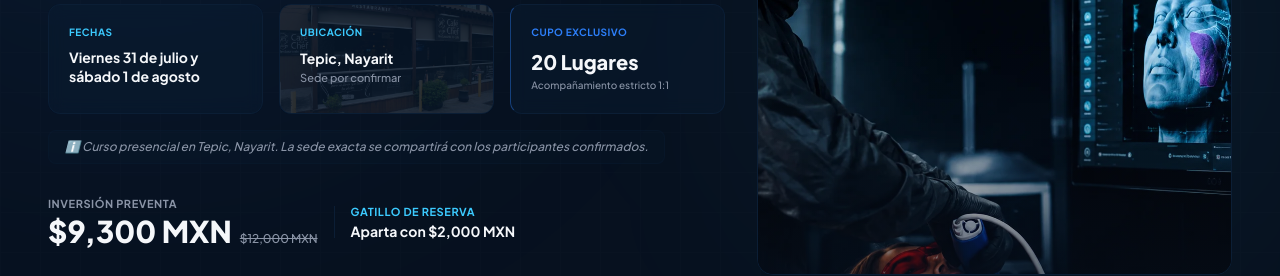
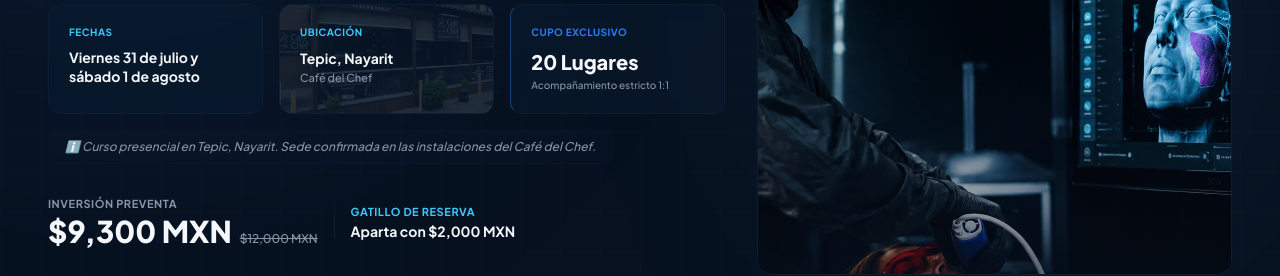
Before and after one commit to cursosdigital360-dot/cursosweb, a Next.js app: page /curso-flujo-digital in a window 1280 px wide. Shown: the part 469-745 px from the top of the page. Built offline with nearby package versions, Linux system fonts and the light colour scheme.

Commit message:
feat: add curso flujo digitals

```diff
--- a/components/sections/curso-flujo-digital/CursoFlujoFAQ.tsx
+++ b/components/sections/curso-flujo-digital/CursoFlujoFAQ.tsx
@@ -13,10 +13,10 @@ export function CursoFlujoFAQ() {
       question: "¿Necesito experiencia previa en Exocad?",
       answer: "No necesariamente. El curso está diseñado para ayudarte a entender el flujo de trabajo paso a paso, con práctica guiada."
     },
-    {
-      question: "¿El curso es presencial?",
-      answer: "Sí. Es un curso presencial intensivo en Tepic, Nayarit."
-    },
+   {
+    question: "¿El curso es presencial?",
+    answer: "Sí. Es un curso presencial intensivo en Tepic, Nayarit, con sede confirmada en el Café del Chef."
+  },
     {
       question: "¿Cuántos lugares hay disponibles?",
       answer: "El cupo está limitado a 20 participantes para asegurar una práctica real 1 a 1."
--- a/components/sections/curso-flujo-digital/CursoFlujoHero.tsx
+++ b/components/sections/curso-flujo-digital/CursoFlujoHero.tsx
@@ -6,9 +6,9 @@ export function CursoFlujoHero() {
   const { meta, info, ctas, assets } = cursoFlujoDigitalConfig;
 
   // Forzar visualización de dirección según requerimiento estricto de sede por confirmar
-  const ciudadDisplay = "Tepic, Nayarit";
-  const sedeDisplay = "Sede por confirmar";
-  const textoUbicacionInfo = "Curso presencial en Tepic, Nayarit. La sede exacta se compartirá con los participantes confirmados.";
+ const ciudadDisplay = "Tepic, Nayarit";
+  const sedeDisplay = "Café del Chef";
+  const textoUbicacionInfo = "Curso presencial en Tepic, Nayarit. Sede confirmada en las instalaciones del Café del Chef.";
 
   return (
     <section id="inicio" className="relative min-h-[calc(100vh-80px)] w-full overflow-hidden bg-[#07111F] py-16 lg:py-24 flex items-center">
--- a/components/ui/PromoPopup.tsx
+++ b/components/ui/PromoPopup.tsx
@@ -107,12 +107,12 @@ export function PromoPopup() {
 
           {/* Detalles Técnicos (Dashboard Style) */}
           <div className="rounded-2xl bg-[#0B1E35]/60 border border-[#0B1E35] p-5 mb-8 space-y-3">
-            {[
-              { icon: "📅", text: fechaDisplay },
-              { icon: "📍", text: lugarDisplay },
-              { icon: "🏢", text: "Sede por confirmar (Tepic)" },
-              { icon: "💰", text: `${precioDisplay} · ${apartadoDisplay}` },
-            ].map((item, i) => (
+           {[
+    { icon: "📅", text: fechaDisplay },
+    { icon: "📍", text: lugarDisplay },
+    { icon: "🏢", text: "Sede: Café del Chef" }, // <-- Cambiado de "por confirmar" a la sede real
+    { icon: "💰", text: `${precioDisplay} · ${apartadoDisplay}` },
+  ].map((item, i) => (
               <div key={i} className="flex items-center gap-4 text-sm">
                 <div className="w-8 h-8 rounded-lg bg-[#07111F] border border-[#0B1E35] flex items-center justify-center text-base">
                   {item.icon}
--- a/content/site.config.ts
+++ b/content/site.config.ts
@@ -3,7 +3,7 @@ export const siteConfig = {
   slogan: "Tecnología, conocimiento y resultados reales.",
   description: "La plataforma líder en México diseñada para llevar al odontólogo de la teoría a la ejecución absoluta del flujo digital. No somos un curso, somos tu equipo de implementación clínica.",
 
-  // CONTROL DE CURSOS CAMPAÑA ACTIVA (Sistema MAPS 2.0)
+ // CONTROL DE CURSOS CAMPAÑA ACTIVA (Sistema MAPS 2.0)
   activeCoursePromo: {
     status: "active",
     title: "Flujo Digital en tu Clínica",
@@ -13,7 +13,9 @@ export const siteConfig = {
     whatsappMessage: "Hola, quiero información para apartar mi lugar en el curso Flujo Digital en tu Clínica del Dr. Alan Castillo.",
     price: "$9,300 MXN",
     deposit: "$2,000 MXN",
-    seats: "20 lugares"
+    seats: "20 lugares",
+    // ¡Actualizado con la sede oficial!
+    location: "Tepic, Nayarit — Café del Chef"
   },
 
   // HISTORIAL DE EVENTOS (Mapeo automático para marcar Nogales como finalizado)
```
